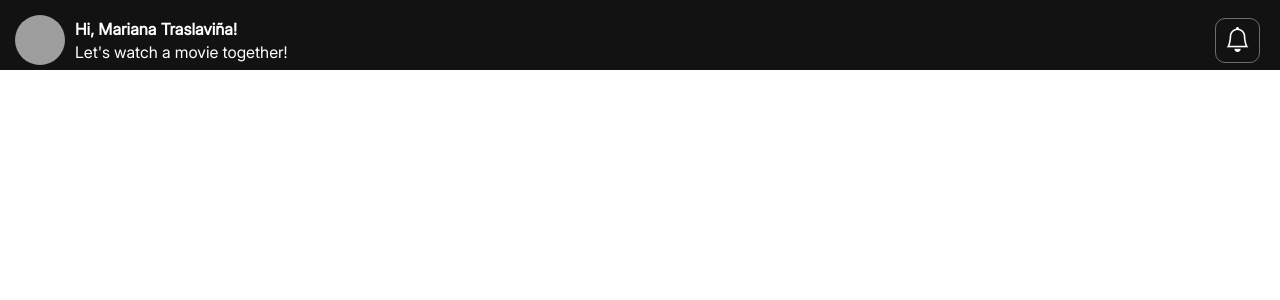
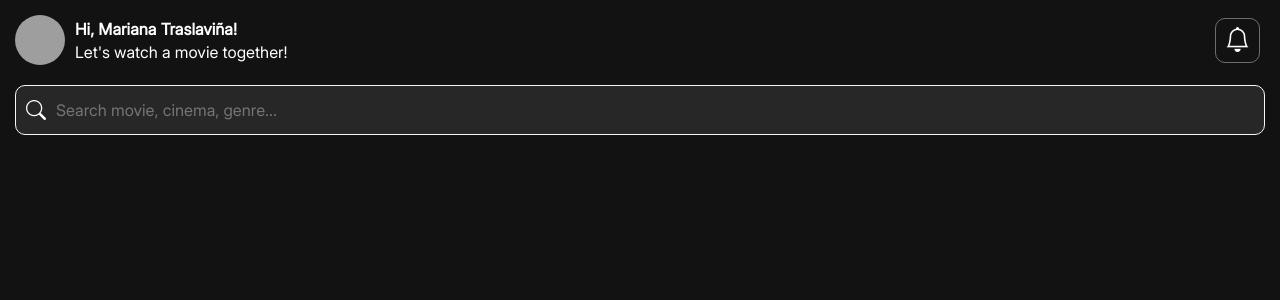
Before and after one commit to MarianaTraslavinaSarmiento/proyectoMongoII, a Vue app: page / in a window 1280 px wide. Shown: the top 300 px of the page. Built offline with nearby package versions, Linux system fonts and the light colour scheme; grey boxes are pictures that could not be loaded.

Commit message:
feat: :construction: Search input created!

```diff
--- a/src/App.vue
+++ b/src/App.vue
@@ -1,14 +1,21 @@
 <script setup>
 import { RouterLink, RouterView } from 'vue-router'
 import  HeaderUser  from '../src/components/HeaderUser.vue'
+import SearchInput from '../src/components/SearchInput.vue'
 </script>
 
 <template>
 
+  <main>
+
   <HeaderUser />
+  <SearchInput />
 
+  </main>
 
 </template>
 
+
+
 <style scoped>
 </style>
--- a/src/assets/main.css
+++ b/src/assets/main.css
@@ -1 +1,8 @@
 @import './base.css';
+
+main {
+
+  background-color: var(--color-background);
+  width: 100%;
+  height: 100vh;
+}
--- a/src/components/HeaderUser.vue
+++ b/src/components/HeaderUser.vue
@@ -62,6 +62,7 @@
     display: flex;
     justify-content: center;
     align-items: center;
+
 }
 
 .notification__icon i{
--- /dev/null
+++ b/src/components/SearchInput.vue
@@ -0,0 +1,50 @@
+<script setup>
+
+</script>
+
+<template>
+
+    <div class="search__container">
+        <i class="bi bi-search search__icon"></i>
+        <input
+            type="text"
+            class="search__input"
+            placeholder="Search movie, cinema, genre..."
+        />
+    </div>
+</template>
+
+
+
+<style scoped>
+    .search__container {
+        display: flex;
+        align-items: center;
+        padding: 10px;
+        border-radius: 10px;
+        background-color: var(--color-darkGray);
+        border: 1px solid  var(--color-lightGray);
+        margin: 15px;
+        height: 50px;
+    }
+
+    .search__icon {
+        color:var(--color-white);
+        margin-right: 10px;
+        font-size: 20px;
+    }
+
+    .search__input {
+        flex: 1;
+        border: none;
+        background: transparent;
+        color: var(--color-white);
+        font-size: 16px;
+        outline: none;
+    }
+
+    .search-input::placeholder {
+        color: rgba(255, 255, 255, 0.5);
+    }
+
+</style>
```
